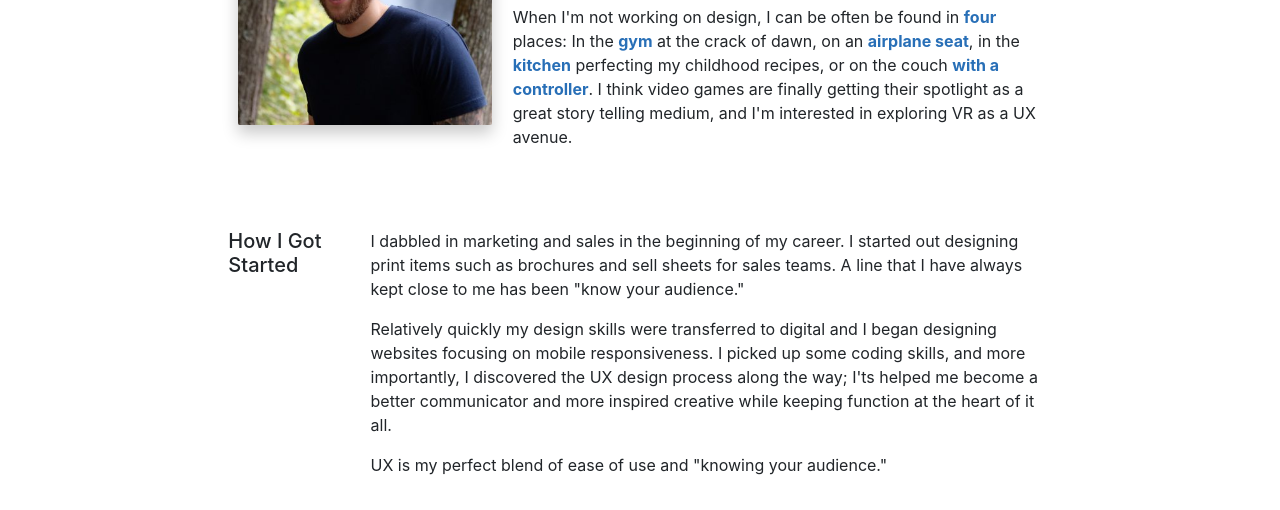
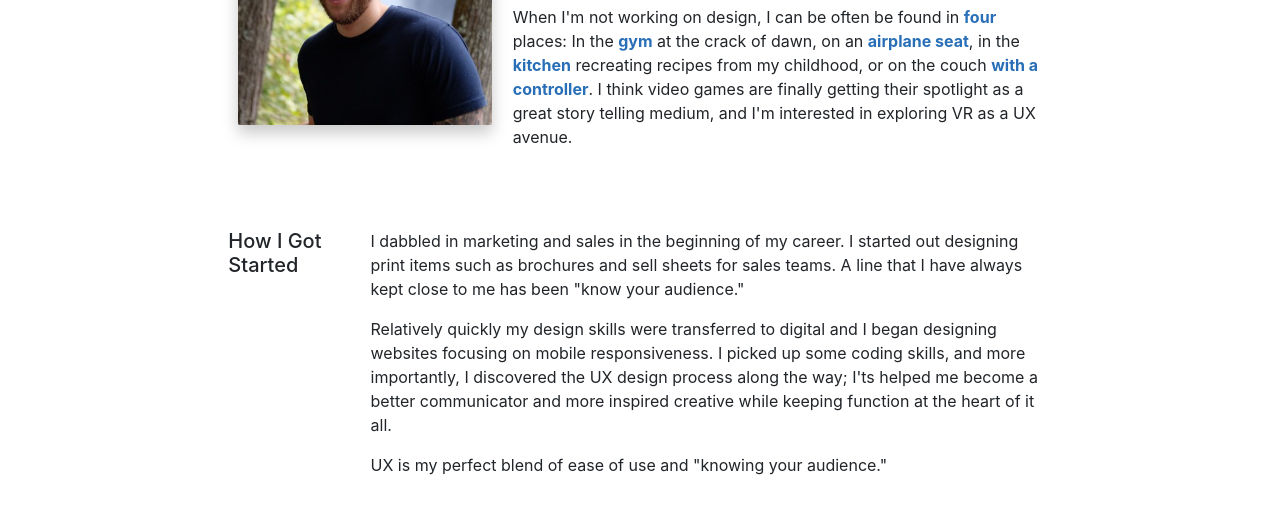
Before and after one commit to DanHernandezUX/Porfolio, a plain HTML site: page about.html in a window 1280 px wide. Shown: the part 290-800 px from the top of the page. Drawn offline with nearby package versions, Linux system fonts and the light colour scheme.

Commit message:
Update about.html

```diff
--- a/about.html
+++ b/about.html
@@ -56,7 +56,7 @@
       <div class="row">
 
 <div class="col-md-4"><div class="separator"><img class="personal" src="images/Dan2.jpg"/></div></div>
-<div class="col-md-8"><br><h1>About Me</h1><h2>First and foremost, it's nice to meet you.</h2><p>When I'm not working on design, I can be often be found in <span class="emphasis">four</span> places: In the <span class="emphasis">gym</span> at the crack of dawn, on an <span class="emphasis">airplane seat</span>, in the <span class="emphasis">kitchen</span> perfecting my childhood recipes, or on the couch <span class="emphasis">with a controller</span>. I think video games are finally getting their spotlight as a great story telling medium, and I'm interested in exploring VR as a UX avenue.</p>
+<div class="col-md-8"><br><h1>About Me</h1><h2>First and foremost, it's nice to meet you.</h2><p>When I'm not working on design, I can be often be found in <span class="emphasis">four</span> places: In the <span class="emphasis">gym</span> at the crack of dawn, on an <span class="emphasis">airplane seat</span>, in the <span class="emphasis">kitchen</span> recreating recipes from my childhood, or on the couch <span class="emphasis">with a controller</span>. I think video games are finally getting their spotlight as a great story telling medium, and I'm interested in exploring VR as a UX avenue.</p>
 
 </div>
     </div>
```
